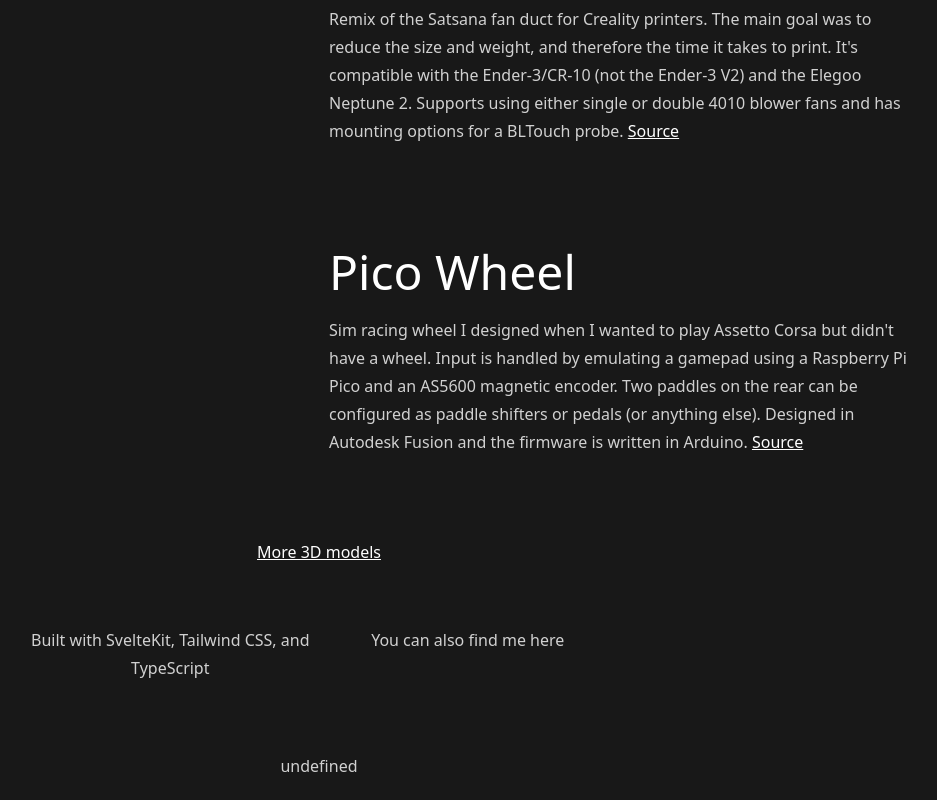
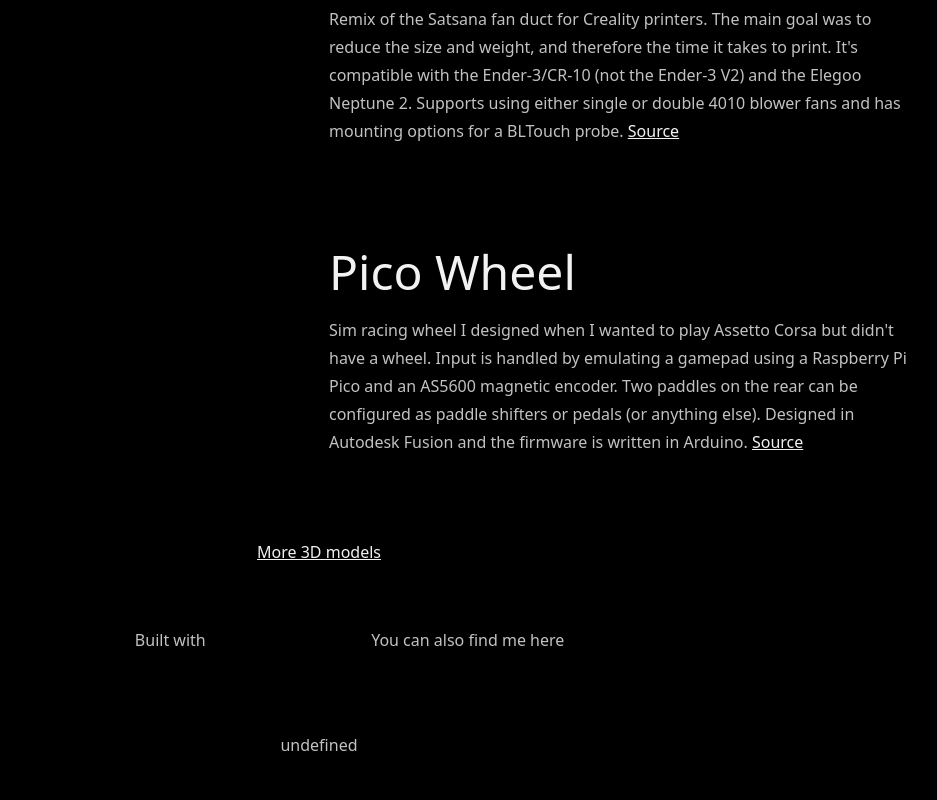
Before and after one commit to khui0/khui0.github.io, a SvelteKit app: page / in a window 1280 px wide. Shown: the part 2305-3105 px from the top of the page, without its empty margins (321-1258 px from the left). After the commit the page ends 3084 px from the top, so only its background shows below. Built offline with nearby package versions, Linux system fonts and the light colour scheme; some icons are missing.

Commit message:
feat: minor tweaks

```diff
--- a/src/routes/Footer.svelte
+++ b/src/routes/Footer.svelte
@@ -13,7 +13,7 @@
 <div class="m-10 prose mx-auto my-5 text-center">
   <div class="grid lg:grid-cols-2">
     <div>
-      <p>Built with SvelteKit, Tailwind CSS, and TypeScript</p>
+      <p>Built with</p>
       <div class="grid grid-flow-col gap-3 justify-center text-3xl">
         <DeviconSvelte></DeviconSvelte>
         <DeviconTailwindcss></DeviconTailwindcss>
--- a/tailwind.config.js
+++ b/tailwind.config.js
@@ -21,15 +21,15 @@ export default {
       {
         dark: {
           primary: "#7e6bc9",
-          "primary-content": "#ffffff",
+          "primary-content": "#f2f2f2",
           secondary: "#523ff4",
-          "secondary-content": "#ffffff",
+          "secondary-content": "#f2f2f2",
           accent: "#7e6bc9",
           neutral: "#3f3f3f",
-          "base-100": "#181818",
+          "base-100": "#000000",
           "base-200": "#222222",
           "base-300": "#313131",
-          "base-content": "#ffffff",
+          "base-content": "#f2f2f2",
 
           "--rounded-box": "0.75rem",
           "--rounded-btn": "0.5rem",
```
